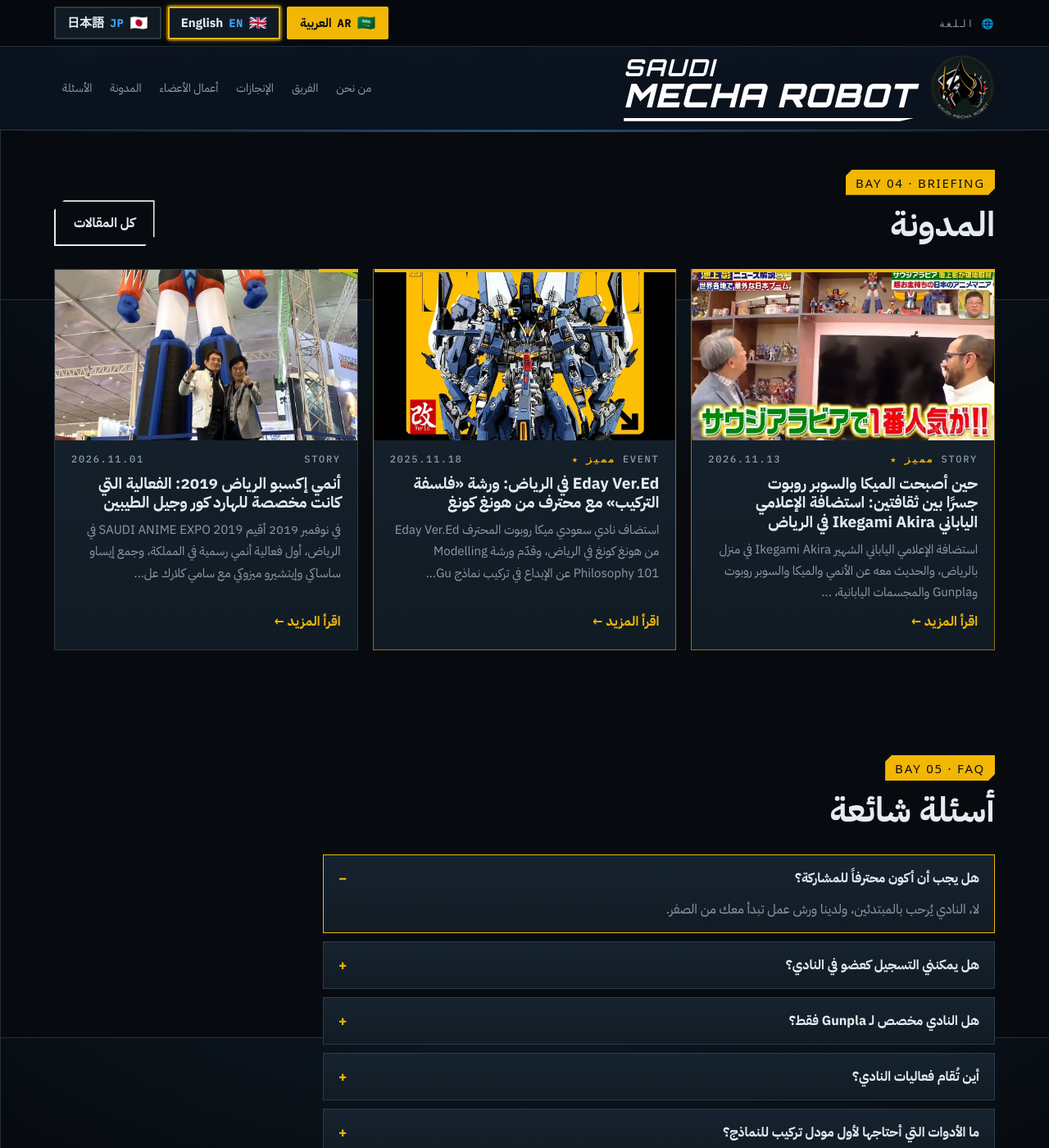
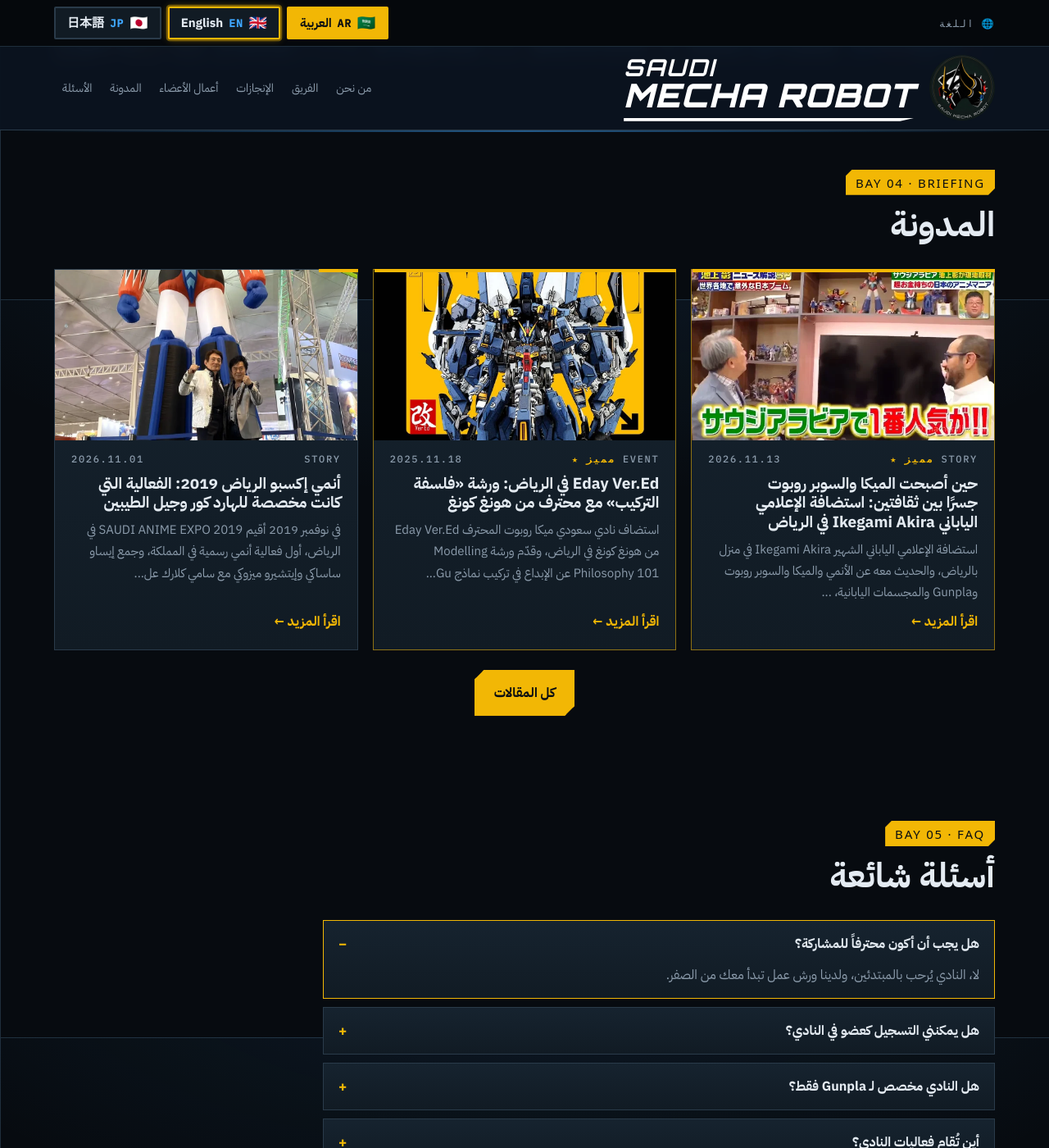
Before and after one commit to SaudiMechaRobot/SaudiMechaRobot.github.io, a Jekyll site: the page built from index.html, in a window 1280 px wide and 1400 px high, scrolled down 6835 px. Shown: the whole window at 82% size. Built offline with Jekyll 4.4.1, drawn with Linux system fonts in a browser that asks for light colours; some web fonts are replaced.

Commit message:
Add files via upload

```diff
--- a/_includes/home.html
+++ b/_includes/home.html
@@ -132,11 +132,12 @@
   </div></section>
 
   <section id="blog"><div class="wrap">
-    <div class="head"><div><span class="tag plate">BAY 04 · BRIEFING</span><h2>{{ t.blog_title }}</h2></div><a class="btn" href="{{ t.blog_url | relative_url }}">{{ t.blog_all }}</a></div>
+    <div class="head"><div><span class="tag plate">BAY 04 · BRIEFING</span><h2>{{ t.blog_title }}</h2></div></div>
     {%- assign lposts = site.posts | where: "lang", L %}
     {%- if lposts.size > 0 %}
     {%- assign pinned = lposts | sort: "pin", "last" %}{% assign shown = 0 %}
     <div class="posts">{% for post in pinned %}{% if post.pin and shown < 3 %}{% include post-card.html post=post featured=true %}{% assign shown = shown | plus: 1 %}{% endif %}{% endfor %}{% for post in lposts %}{% unless post.pin %}{% if shown < 3 %}{% include post-card.html post=post %}{% assign shown = shown | plus: 1 %}{% endif %}{% endunless %}{% endfor %}</div>
+    <p class="blog-more"><a class="btn primary" href="{{ t.blog_url | relative_url }}">{{ t.blog_all }}</a></p>
     {%- else %}<div class="empty">{{ t.blog_empty }}</div>{% endif %}
   </div></section>
 
```
